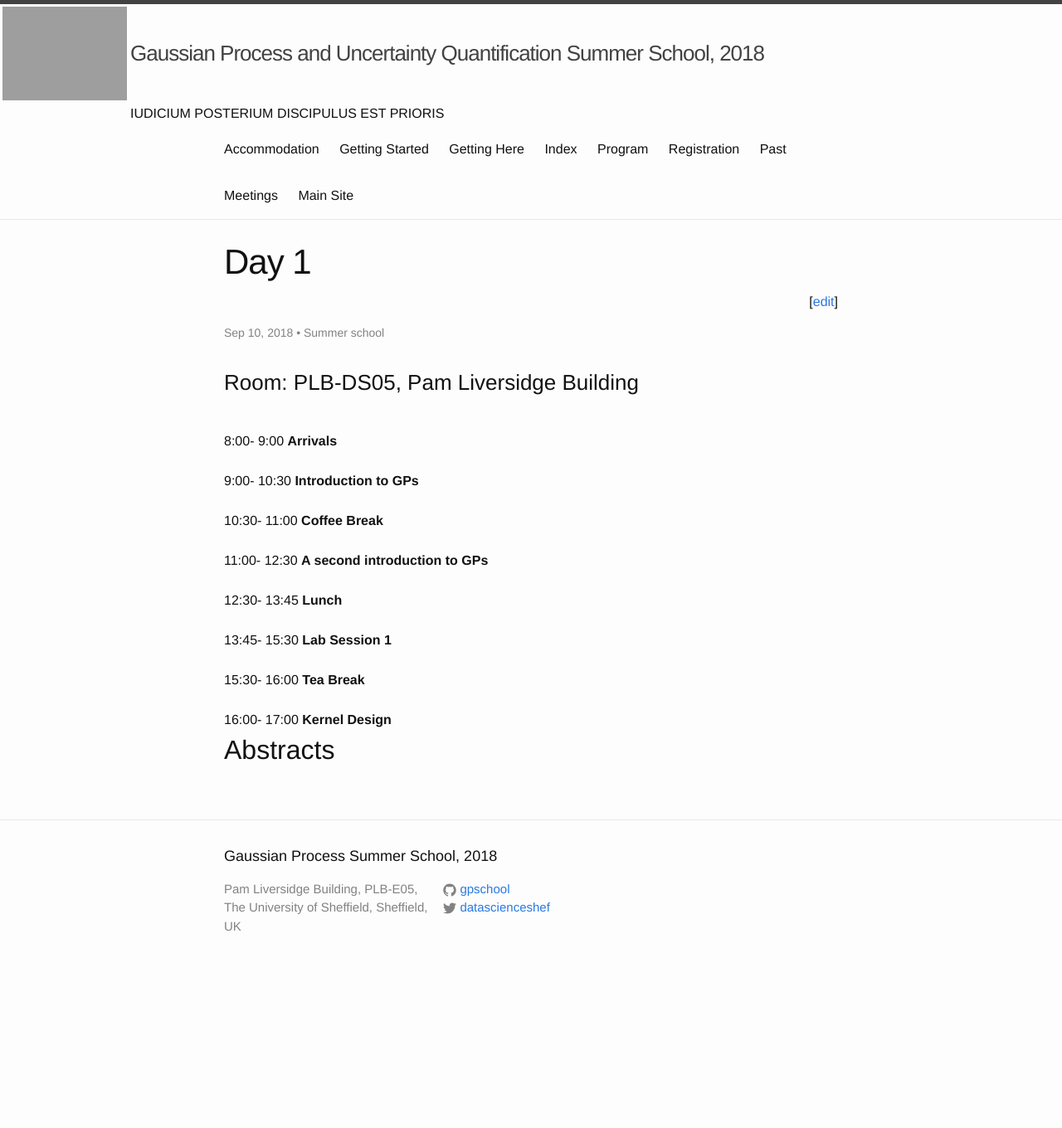
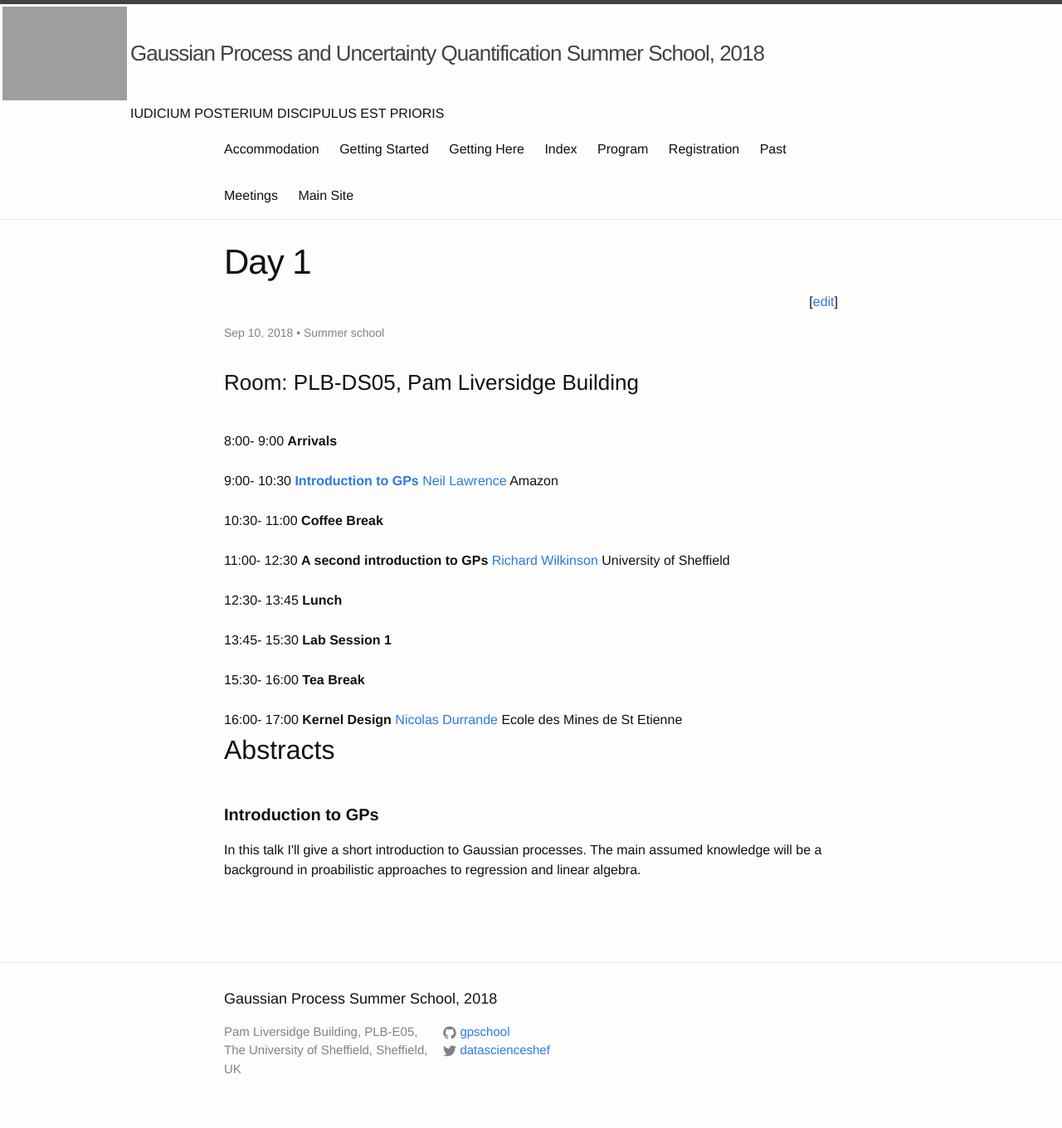
Before and after one commit to gpschool/gpss18, a Jekyll site: the page built from _posts/2018-09-10-day-1.md, in a window 1280 px wide. Shown: the whole page at 83% size. Built offline with Jekyll 4.4.1, drawn with Linux system fonts in a browser that asks for light colours; before the commit the page ends 1188 px from its top, so only the background shows below that.

Commit message:
Update 2018-09-10-day-1.md

```diff
--- a/_posts/2018-09-10-day-1.md
+++ b/_posts/2018-09-10-day-1.md
@@ -10,11 +10,11 @@ talks:
   end: "9:00"
 - title: "Introduction to GPs"
   author:
-  - family: TBC
-    given:
-    url:
-    institute:
-  abstract:
+  - family: Lawrence
+    given: Neil
+    url: "http://inverseprobability.com"
+    institute: Amazon
+  abstract: "In this talk I'll give a short introduction to Gaussian processes. The main assumed knowledge will be a background in proabilistic approaches to regression and linear algebra."
   start: "9:00"
   end: "10:30"
   slides:
@@ -25,10 +25,10 @@ talks:
 - title: "A second introduction to GPs"
   abstract:
   author:
-  - family: TBC
-    given:
-    url:
-    institute:
+  - family: Wilkinson
+    given: Richard
+    url: "https://rich-d-wilkinson.github.io/"
+    institute: University of Sheffield
   start: "11:00"
   end: "12:30"
   slides:
@@ -47,10 +47,10 @@ talks:
 - title: Kernel Design
   abstract:
   author:
-  - family: TBC
-    given:
-    url:
-    institute:
+  - family: Durrande
+    given: Nicolas
+    url: "https://sites.google.com/site/nicolasdurrandehomepage/"
+    institute: "Ecole des Mines de St Etienne"
   start: "16:00"
   end: "17:00"
   slides:
```
